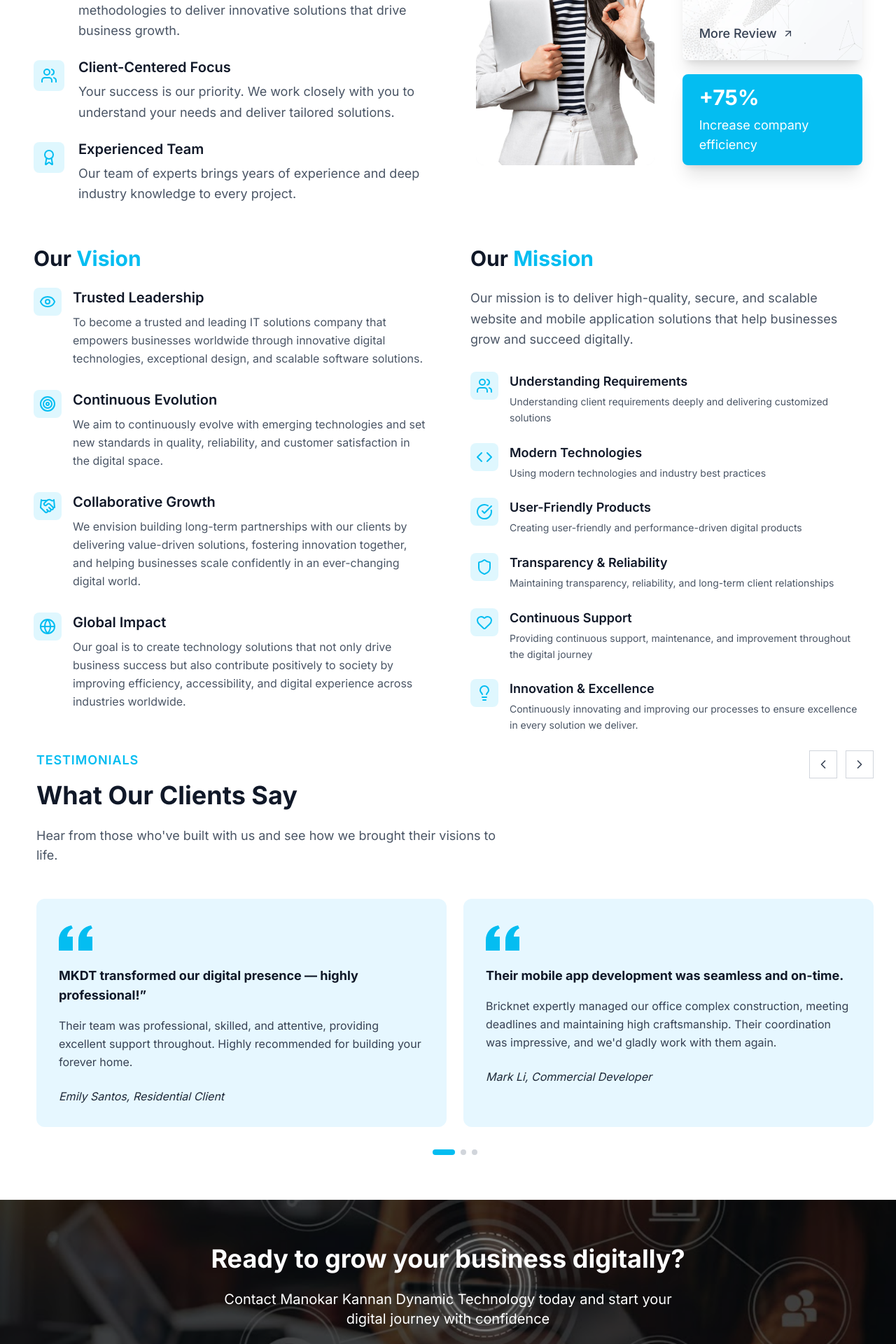
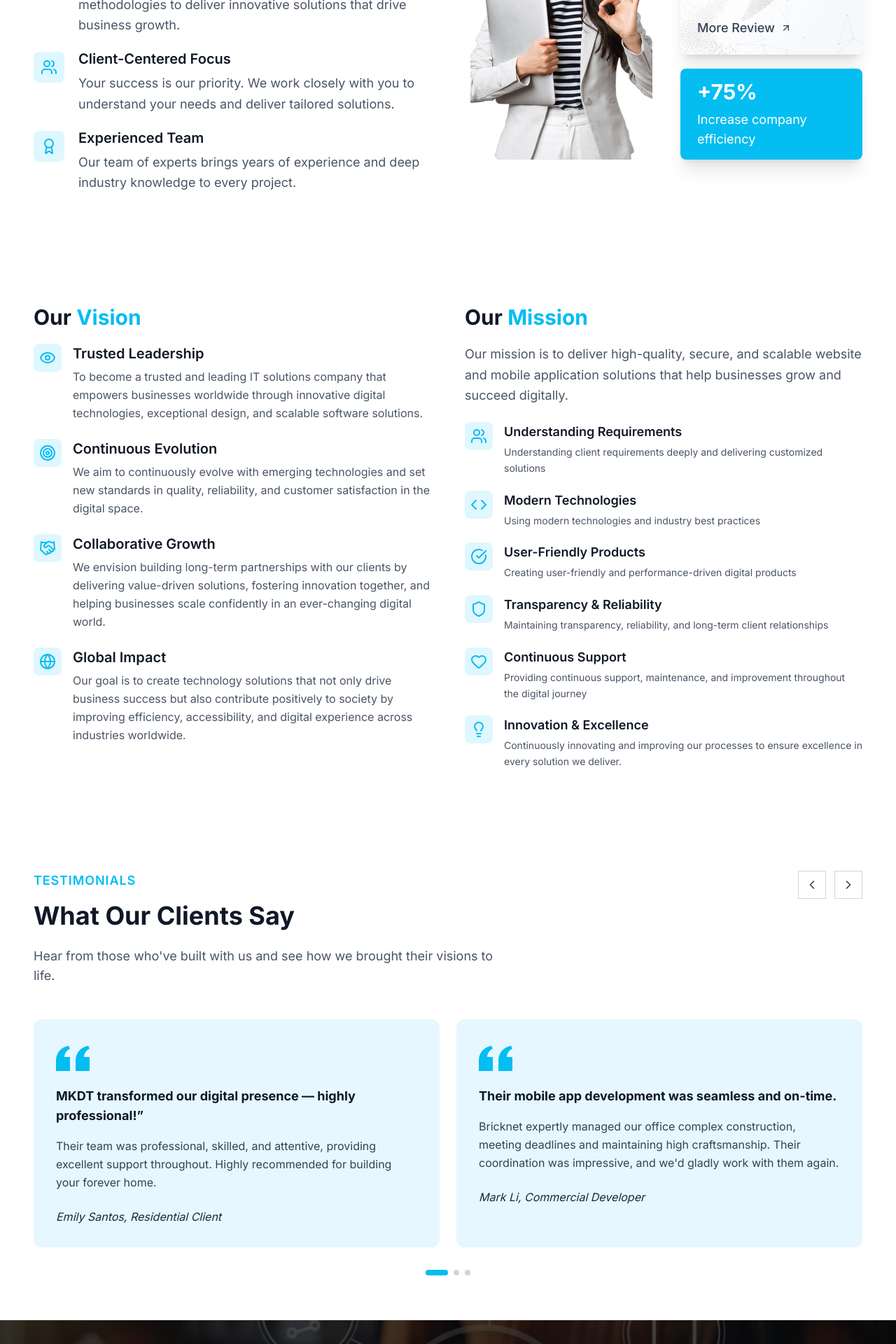
Before and after one commit to malinisaran/Mk-Master, a Next.js app: page /about in a window 1280 px wide. Shown: the part 880-2800 px from the top of the page at 70% size. Built offline with nearby package versions, Linux system fonts and the light colour scheme.

Commit message:
mobile responsive

```diff
--- a/app/about/page.tsx
+++ b/app/about/page.tsx
@@ -91,9 +91,9 @@ export default function AboutPage() {
         <div className="absolute inset-0 bg-black/50" />
 
         {/* Content */}
-        <div className="w-full h-full flex flex-col justify-center items-center text-center px-4 sm:px-6 lg:px-8 pt-16 sm:pt-20 md:pt-24 lg:pt-25 relative z-10">
+        <div className="w-full h-full flex flex-col justify-center items-center text-center px-4 sm:px-6 lg:px-8 pt-20 sm:pt-24 md:pt-28 lg:pt-32 relative z-10">
           <motion.h1
-            className="text-2xl sm:text-3xl md:text-4xl lg:text-5xl font-bold mb-4 sm:mb-5 md:mb-6 text-[#F6D516] w-full px-2"
+            className="text-2xl sm:text-3xl md:text-4xl lg:text-5xl font-bold mb-3 sm:mb-4 md:mb-5 text-[#F6D516] w-full px-2"
             initial={{ opacity: 0, y: 20 }}
             animate={{ opacity: 1, y: 0 }}
             transition={{ duration: 0.6 }}
@@ -122,33 +122,33 @@ export default function AboutPage() {
 
       <AboutSection showLearnMore={false} />
 
-      <section className="py-6 sm:py-8 md:py-12 lg:py-16 xl:py-20 -mt-12 sm:-mt-16 md:-mt-20 lg:-mt-25 bg-white">
+      <section className="py-6 sm:py-8 md:py-12 lg:py-16 xl:py-20 bg-white">
         <div className="max-w-7xl mx-auto px-4 sm:px-6 md:px-8 lg:px-10 xl:px-12">
-          <div className="grid grid-cols-1 lg:grid-cols-2 gap-8 sm:gap-10 md:gap-12 lg:gap-16">
+          <div className="grid grid-cols-1 lg:grid-cols-2 gap-6 sm:gap-8 md:gap-10 lg:gap-12">
             {/* Vision Section - Left Side */}
             <motion.div
               initial={{ opacity: 0, x: -20 }}
               animate={{ opacity: 1, x: 0 }}
               transition={{ duration: 0.6 }}
-              className="space-y-6 sm:space-y-8"
+              className="space-y-4 sm:space-y-6"
             >
               <div>
-                <h2 className="text-xl sm:text-2xl md:text-3xl font-bold text-gray-900 mb-4 sm:mb-5 md:mb-6">
+                <h2 className="text-xl sm:text-2xl md:text-3xl font-bold text-gray-900 mb-3 sm:mb-4 md:mb-5">
                   Our <span className="text-[#04BDF1]">Vision</span>
                 </h2>
-                <div className="space-y-6 sm:space-y-7 md:space-y-8">
+                <div className="space-y-4 sm:space-y-5 md:space-y-6">
                   {visionPoints.map((point, index) => {
                     const IconComponent = point.icon;
                     return (
-                      <div key={index} className="flex items-start space-x-3 sm:space-x-4">
+                      <div key={index} className="flex items-start space-x-2.5 sm:space-x-3 md:space-x-4">
                         <div className="flex-shrink-0 p-1.5 sm:p-2 rounded-lg bg-[#04BDF120]">
-                          <IconComponent className="w-5 h-5 sm:w-6 sm:h-6 text-[#04BDF1]" />
+                          <IconComponent className="w-4 h-4 sm:w-5 sm:h-5 md:w-6 md:h-6 text-[#04BDF1]" />
                         </div>
                         <div className="flex-1 min-w-0">
-                          <h3 className="text-base sm:text-lg md:text-xl font-semibold text-gray-900 mb-1.5 sm:mb-2">
+                          <h3 className="text-sm sm:text-base md:text-lg lg:text-xl font-semibold text-gray-900 mb-1 sm:mb-1.5">
                             {point.title}
                           </h3>
-                          <p className="text-sm sm:text-base text-gray-600 leading-relaxed">
+                          <p className="text-xs sm:text-sm md:text-base text-gray-600 leading-relaxed">
                             {point.description}
                           </p>
                         </div>
@@ -164,25 +164,25 @@ export default function AboutPage() {
               initial={{ opacity: 0, x: 20 }}
               animate={{ opacity: 1, x: 0 }}
               transition={{ duration: 0.6, delay: 0.2 }}
-              className="space-y-6 sm:space-y-8"
+              className="space-y-4 sm:space-y-6"
             >
               <div>
-                <h2 className="text-xl sm:text-2xl md:text-3xl font-bold text-gray-900 mb-4 sm:mb-5 md:mb-6">
+                <h2 className="text-xl sm:text-2xl md:text-3xl font-bold text-gray-900 mb-3 sm:mb-4 md:mb-5">
                   Our <span className="text-[#04BDF1]">Mission</span>
                 </h2>
-                <p className="text-sm sm:text-base md:text-lg text-gray-600 mb-6 sm:mb-7 md:mb-8 leading-relaxed">
+                <p className="text-sm sm:text-base md:text-lg text-gray-600 mb-4 sm:mb-5 md:mb-6 leading-relaxed">
                   Our mission is to deliver high-quality, secure, and scalable website and mobile application solutions that help businesses grow and succeed digitally.
                 </p>
-                <div className="space-y-5 sm:space-y-6">
+                <div className="space-y-4 sm:space-y-5">
                   {missionCommitments.map((commitment, index) => {
                     const IconComponent = commitment.icon;
                     return (
-                      <div key={index} className="flex items-start space-x-3 sm:space-x-4">
+                      <div key={index} className="flex items-start space-x-2.5 sm:space-x-3 md:space-x-4">
                         <div className="flex-shrink-0 p-1.5 sm:p-2 rounded-lg bg-[#04BDF120]">
-                          <IconComponent className="w-5 h-5 sm:w-6 sm:h-6 text-[#04BDF1]" />
+                          <IconComponent className="w-4 h-4 sm:w-5 sm:h-5 md:w-6 md:h-6 text-[#04BDF1]" />
                         </div>
                         <div className="flex-1 min-w-0">
-                          <h4 className="text-sm sm:text-base md:text-lg font-semibold text-gray-900 mb-1">
+                          <h4 className="text-xs sm:text-sm md:text-base lg:text-lg font-semibold text-gray-900 mb-0.5 sm:mb-1">
                             {commitment.title}
                           </h4>
                           <p className="text-xs sm:text-sm text-gray-600 leading-relaxed">
--- a/app/home/AboutSection.tsx
+++ b/app/home/AboutSection.tsx
@@ -29,16 +29,16 @@ interface AboutSectionProps {
 
 export default function AboutSection({ showLearnMore = true }: AboutSectionProps) {
   return (
-    <section id="about" className="py-8 sm:py-12 md:py-16 lg:py-20 bg-white">
-      <div className="max-w-7xl mx-auto px-4 md:px-8 lg:px-12">
-        <div className="grid grid-cols-1 lg:grid-cols-2 gap-8 sm:gap-10 md:gap-12 lg:gap-16 xl:gap-20 items-center">
+    <section id="about" className="py-6 sm:py-8 md:py-12 lg:py-16 xl:py-20 bg-white">
+      <div className="max-w-7xl mx-auto px-4 sm:px-6 md:px-8 lg:px-12">
+        <div className="grid grid-cols-1 lg:grid-cols-2 gap-6 sm:gap-8 md:gap-10 lg:gap-12 xl:gap-16 items-center">
           {/* Left Column */}
           <motion.div
             initial={{ opacity: 0, x: -20 }}
             whileInView={{ opacity: 1, x: 0 }}
             viewport={{ once: true }}
             transition={{ duration: 0.6 }}
-            className="space-y-6 sm:space-y-8 md:space-y-10"
+            className="space-y-4 sm:space-y-6 md:space-y-8"
           >
             <div>
               <div className="text-sm sm:text-base md:text-lg font-semibold uppercase tracking-wider mb-2 sm:mb-3 md:mb-4" style={{ color: '#04BDF1' }}>ABOUT US</div>
@@ -49,7 +49,7 @@ export default function AboutSection({ showLearnMore = true }: AboutSectionProps
                   Discover the insights you need to make confident decisions. From setup to support, we've simplified the answers for you.              </p>
             </div>
 
-            <div className="space-y-4 sm:space-y-5 md:space-y-6">
+            <div className="space-y-3 sm:space-y-4 md:space-y-5">
               {features.map((feature, index) => (
                 <div key={index} className="flex items-start space-x-3 sm:space-x-4 md:space-x-5">
                   <div className="flex-shrink-0 mt-1 p-1.5 sm:p-2 md:p-2.5 rounded-lg" style={{ backgroundColor: '#04BDF120' }}>
--- a/app/home/CallToAction.tsx
+++ b/app/home/CallToAction.tsx
@@ -4,16 +4,16 @@ import { motion } from 'framer-motion';
 
 export default function CallToAction() {
   return (
-    <section className="py-16 text-white relative">
+    <section className="py-12 sm:py-16 md:py-20 text-white relative">
       <div
         className="absolute inset-0 bg-cover bg-center bg-no-repeat"
         style={{ backgroundImage: 'url(/ctaimage.png)' }}
       />
-      <div className="absolute inset-0 bg-black/50 z-[5]" />
-      <div className="relative z-10 max-w-6xl mx-auto px-4 sm:px-6 lg:px-8">
+      <div className="absolute inset-0 bg-black/50" />
+      <div className="relative max-w-6xl mx-auto px-4 sm:px-6 md:px-8 lg:px-12">
         <div className="text-center">
           <motion.h2
-            className="text-3xl md:text-4xl font-bold mb-6"
+            className="text-2xl sm:text-3xl md:text-4xl font-bold mb-4 sm:mb-6"
             initial={{ opacity: 0, y: 20 }}
             whileInView={{ opacity: 1, y: 0 }}
             viewport={{ once: true }}
@@ -23,7 +23,7 @@ export default function CallToAction() {
           </motion.h2>
 
           <motion.p
-            className="text-xl mb-8 max-w-2xl mx-auto opacity-90"
+            className="text-base sm:text-lg md:text-xl mb-6 sm:mb-8 max-w-2xl mx-auto opacity-90 px-2"
             initial={{ opacity: 0, y: 20 }}
             whileInView={{ opacity: 1, y: 0 }}
             viewport={{ once: true }}
--- a/app/home/Testimonials.tsx
+++ b/app/home/Testimonials.tsx
@@ -71,11 +71,11 @@ export default function Testimonials() {
   ].filter(Boolean);
 
   return (
-    <section className="py-16 -mt-30 ml-5 bg-white">
-      <div className="max-w-7xl mx-auto px-4 sm:px-6 lg:px-8">
+    <section className="py-8 sm:py-12 md:py-16 bg-white">
+      <div className="max-w-7xl mx-auto px-4 sm:px-6 md:px-8 lg:px-12">
         {/* Header */}
-        <div className="mb-12">
-          <div className="flex flex-col md:flex-row md:items-start md:justify-between md:gap-8 mb-8">
+        <div className="mb-6 sm:mb-8 md:mb-12">
+          <div className="flex flex-col md:flex-row md:items-start md:justify-between md:gap-8 mb-6 sm:mb-8">
             <div className="flex-1">
               <motion.div
                 className="inline-block text-sm sm:text-base md:text-lg font-semibold uppercase tracking-wider mb-2 sm:mb-3 md:mb-4 text-[#04BDF1]"
@@ -137,7 +137,7 @@ export default function Testimonials() {
           initial={{ opacity: 0, y: 20 }}
           animate={{ opacity: 1, y: 0 }}
           transition={{ duration: 0.4 }}
-          className="grid grid-cols-1 md:grid-cols-2 gap-6 mb-8"
+          className="grid grid-cols-1 md:grid-cols-2 gap-4 sm:gap-6 mb-6 sm:mb-8"
         >
           {visibleTestimonials.map((testimonial, index) => (
   <div
--- a/components/Footer.tsx
+++ b/components/Footer.tsx
@@ -9,7 +9,7 @@ export default function Footer() {
   return (
     <footer className="bg-white text-gray-900 py-10 w-full">
 
-      <div className="w-full px-6 lg:px-12">
+      <div className="w-full px-4 sm:px-6 md:px-8 lg:px-12 xl:px-16">
 
         {/* 4 Column Grid */}
         <div className="grid grid-cols-1 md:grid-cols-2 lg:grid-cols-4 gap-10 mt-6">
```
